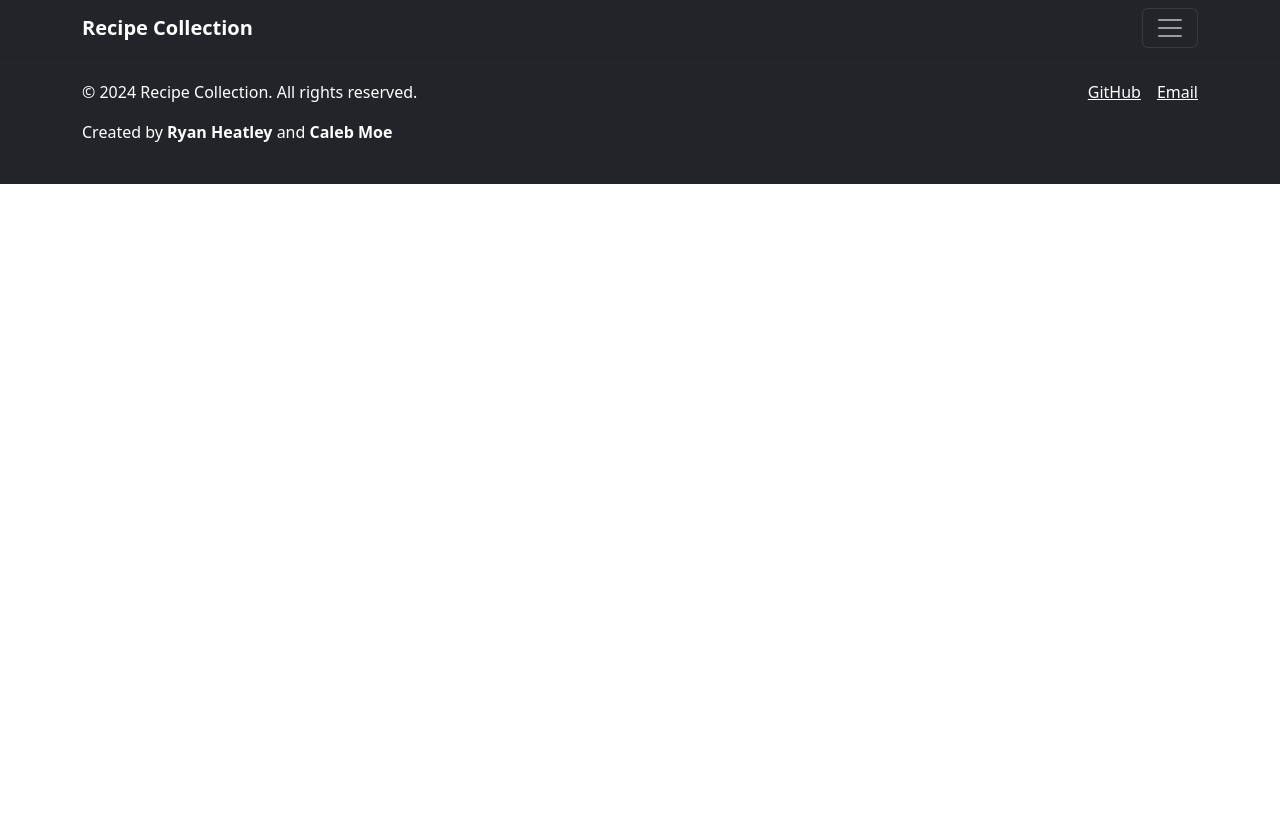
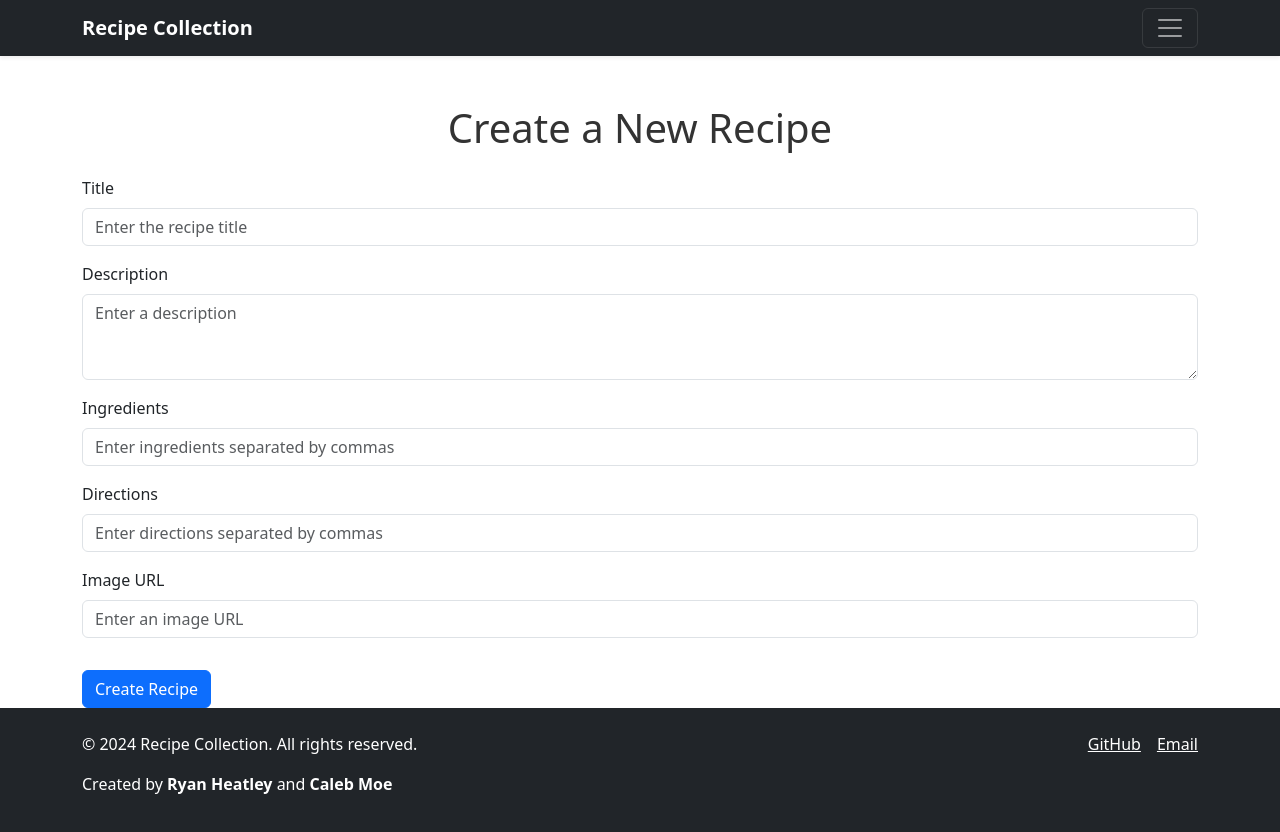
Before and after one commit to CalebM1243/team14s2_final, a React (Create React App) app in the folder frontend/: page /createRecipe in a window 1280 px wide. Shown: the top 832 px of the page. Before the commit the page ends 800 px from the top, so only its background shows below. Built offline with nearby package versions, Linux system fonts and the light colour scheme.

Commit message:
working recipe creation

```diff
--- a/frontend/src/App.jsx
+++ b/frontend/src/App.jsx
@@ -13,7 +13,7 @@ import Authors from "./components/Authors";
 import Login from "./components/Login";
 import Register from "./components/Register";
 import RecipePage from "./components/RecipePage";
-
+import CreateRecipe from "./components/CreateRecipe";
 function App() {
   const [activePage, setActivePage] = useState("home");
   const [recipes, setRecipes] = useState([]);
@@ -35,6 +35,7 @@ function App() {
           <Route path="/authors" element={<Authors />} />
           <Route path="/register" element={<Register />} />
           <Route path="/login" element={<Login />} />
+          <Route path="/createRecipe" element={<CreateRecipe  recipes={recipes} setRecipes={setRecipes}/>}/>
         </Routes>
       </main>
       <Footer />
--- /dev/null
+++ b/frontend/src/components/CreateRecipe.jsx
@@ -0,0 +1,116 @@
+import React, { useState, useEffect } from 'react';
+import { Form, Button, Container } from 'react-bootstrap';
+import { useNavigate } from 'react-router-dom';
+
+const CreateRecipe = ({ recipes, setRecipes }) => {
+  const [title, setTitle] = useState('');
+  const [description, setDescription] = useState('');
+  const [ingredients, setIngredients] = useState('');
+  const [directions, setDirections] = useState('');
+  const [image, setImage] = useState('');
+  const navigate = useNavigate();
+
+
+
+    const handleSubmit = async (e) => {
+        const newId = await recipes.reduce((maxId, recipe) => Math.max(maxId, recipe.id), 0) + 1;
+        e.preventDefault();
+        try {
+            const newRecipe = {
+                id: newId,
+                title,
+                description,
+                image,
+                ingredients: ingredients.split(',').map((item) => item.trim()),
+                directions: directions.split(',').map((item) => item.trim()),
+              };
+          const response = await fetch('http://localhost:8081/api/recipes', {
+            method: 'POST',
+            headers: { 'Content-Type': 'application/json' },
+            body: JSON.stringify(newRecipe),
+          });
+
+          if (!response.ok) throw new Error('Failed to create recipe');
+
+          // Fetch the updated list
+          const updatedRecipes = await fetch('http://localhost:8081/listRecipes').then(res => res.json());
+          setRecipes(updatedRecipes);
+
+          navigate('/home');
+        } catch (error) {
+          console.error('Error creating recipe:', error);
+          alert('An error occurred while creating the recipe. Please try again.');
+        }
+    };
+
+
+
+  return (
+    <Container className="mt-5">
+      <h1 className="text-center mb-4">Create a New Recipe</h1>
+      <Form onSubmit={handleSubmit}>
+        <Form.Group className="mb-3" controlId="formTitle">
+          <Form.Label>Title</Form.Label>
+          <Form.Control
+            type="text"
+            placeholder="Enter the recipe title"
+            value={title}
+            onChange={(e) => setTitle(e.target.value)}
+            required
+          />
+        </Form.Group>
+
+        <Form.Group className="mb-3" controlId="formDescription">
+          <Form.Label>Description</Form.Label>
+          <Form.Control
+            as="textarea"
+            rows={3}
+            placeholder="Enter a description"
+            value={description}
+            onChange={(e) => setDescription(e.target.value)}
+            required
+          />
+        </Form.Group>
+
+        <Form.Group className="mb-3" controlId="formIngredients">
+          <Form.Label>Ingredients</Form.Label>
+          <Form.Control
+            type="text"
+            placeholder="Enter ingredients separated by commas"
+            value={ingredients}
+            onChange={(e) => setIngredients(e.target.value)}
+            required
+          />
+        </Form.Group>
+
+        <Form.Group className="mb-3" controlId="formDirections">
+          <Form.Label>Directions</Form.Label>
+          <Form.Control
+            type="text"
+            placeholder="Enter directions separated by commas"
+            value={directions}
+            onChange={(e) => setDirections(e.target.value)}
+            required
+          />
+        </Form.Group>
+
+        <Form.Group className="mb-3" controlId="formImage">
+          <Form.Label>Image URL</Form.Label>
+          <Form.Control
+            type="url"
+            placeholder="Enter an image URL"
+            value={image}
+            onChange={(e) => setImage(e.target.value)}
+            required
+          />
+        </Form.Group>
+
+        <Button variant="primary" type="submit" className="mt-3">
+          Create Recipe
+        </Button>
+      </Form>
+    </Container>
+  );
+};
+
+export default CreateRecipe;
--- a/frontend/src/components/RecipeList.jsx
+++ b/frontend/src/components/RecipeList.jsx
@@ -1,13 +1,13 @@
 import React, { useState, useEffect } from 'react';
-import { Card, Button, Row, Col, Spinner } from 'react-bootstrap';
-import { Link, useNavigate } from "react-router-dom";
+import { Card, Button, Row, Col, Spinner, Form } from 'react-bootstrap';
+import { useNavigate } from 'react-router-dom';
 
-
-const ListRecipes = ({recipes,setRecipes, setActivePage}) => {
+const ListRecipes = ({ recipes, setRecipes }) => {
   const [loading, setLoading] = useState(true);
+  const [searchQuery, setSearchQuery] = useState('');
   const navigate = useNavigate();
 
-  useEffect(() => {
+  useEffect((recipes) => {
     fetch("http://localhost:8081/listRecipes")
       .then((response) => {
         if (!response.ok) {
@@ -16,7 +16,7 @@ const ListRecipes = ({recipes,setRecipes, setActivePage}) => {
         return response.json();
       })
       .then((data) => {
-        setRecipes(data); // Assuming you're storing the recipes in state
+        setRecipes(data);
         setLoading(false);
       })
       .catch((error) => {
@@ -25,11 +25,17 @@ const ListRecipes = ({recipes,setRecipes, setActivePage}) => {
   }, []);
 
   const handleViewRecipe = (recipe) => {
-    // Navigate to the recipe page by updating window.location
+    navigate("/recipe", { state: { recipe } });
+  };
 
-    setRecipes(recipe);
-    navigate("/recipe");
+
+  const handleCreateRecipe = () => {
+    navigate("/createRecipe");
   };
+
+  const filteredRecipes = recipes.filter(recipe =>
+    recipe.title.toLowerCase().includes(searchQuery.toLowerCase())
+  );
 
   if (loading) {
     return (
@@ -41,11 +47,21 @@ const ListRecipes = ({recipes,setRecipes, setActivePage}) => {
 
   return (
     <div className="container mt-5">
-    <h1 className="text-center mb-4">Recipes</h1>
+      <div className="d-flex justify-content-between align-items-center mb-4">
+        <h1 className="text-center">Recipes</h1>
+        <Button variant="success" onClick={handleCreateRecipe}>+ Add Recipe</Button>
+      </div>
+      <Form.Group className="mb-4">
+        <Form.Control
+          type="text"
+          placeholder="Search for a recipe..."
+          value={searchQuery}
+          onChange={(e) => setSearchQuery(e.target.value)}
+        />
+      </Form.Group>
       <Row>
-      {Array.isArray(recipes) && recipes.length > 0 ? (
-        recipes.map((recipe) => {
-          return (
+        {filteredRecipes.length > 0 ? (
+          filteredRecipes.map((recipe) => (
             <Col md={6} lg={4} key={recipe.id} className="mb-4">
               <Card>
                 <Card.Img
@@ -59,15 +75,14 @@ return (
                   <Card.Text>{recipe.description}</Card.Text>
                   <Button
                     variant="primary"
-                    onClick={() => handleViewRecipe(recipe)}  // Programmatically navigate
+                    onClick={() => handleViewRecipe(recipe)}
                   >
                     View Recipe
                   </Button>
                 </Card.Body>
               </Card>
             </Col>
-          );
-        })
+          ))
         ) : (
           <div className="text-center">
             <p>No recipes found.</p>
@@ -76,6 +91,6 @@ return (
       </Row>
     </div>
   );
+};
 
-}
 export default ListRecipes;
--- a/frontend/src/components/RecipePage.jsx
+++ b/frontend/src/components/RecipePage.jsx
@@ -1,6 +1,8 @@
 import React from 'react';
 import { Button, Row, Col } from 'react-bootstrap';
 import '../css/RecipePage.css'; // For custom styles
+import { useLocation} from "react-router-dom";
+
 const goBack = () => {
   if (window.history.length > 1) {
     window.history.back();
@@ -10,7 +12,9 @@ const goBack = () => {
   }
 };
 
-const RecipePage = ({ recipes, setActivePage }) => {
+const RecipePage = () => {
+  const location = useLocation();
+  const recipes = location.state.recipe;
   if (!recipes) {
     return <div>Recipe not found</div>;  // In case no recipe is passed or error occurs
   }
```
Also changed, not shown: 1 other file (tests, documents, lock files or other folders). Lines whose indentation alone changed are shown as unchanged.
